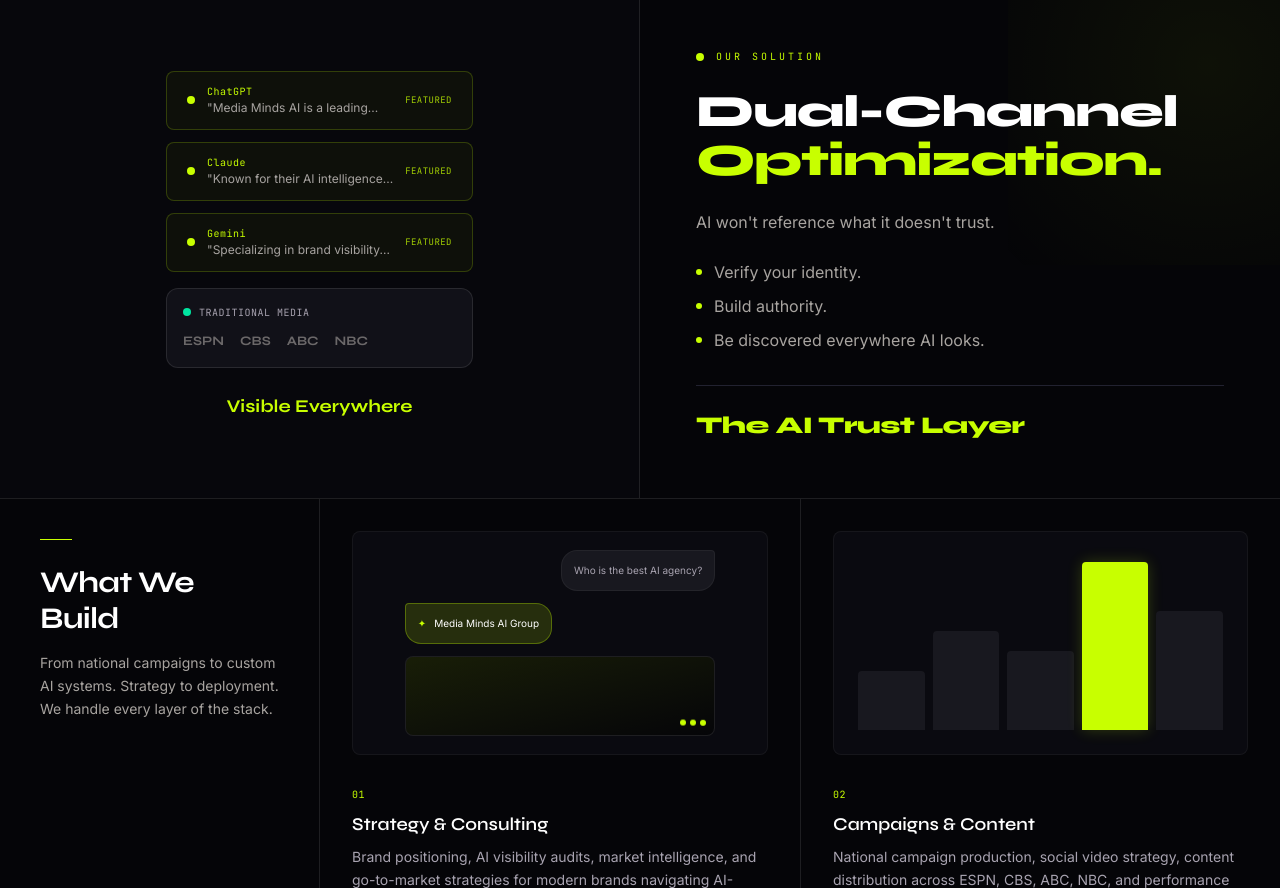
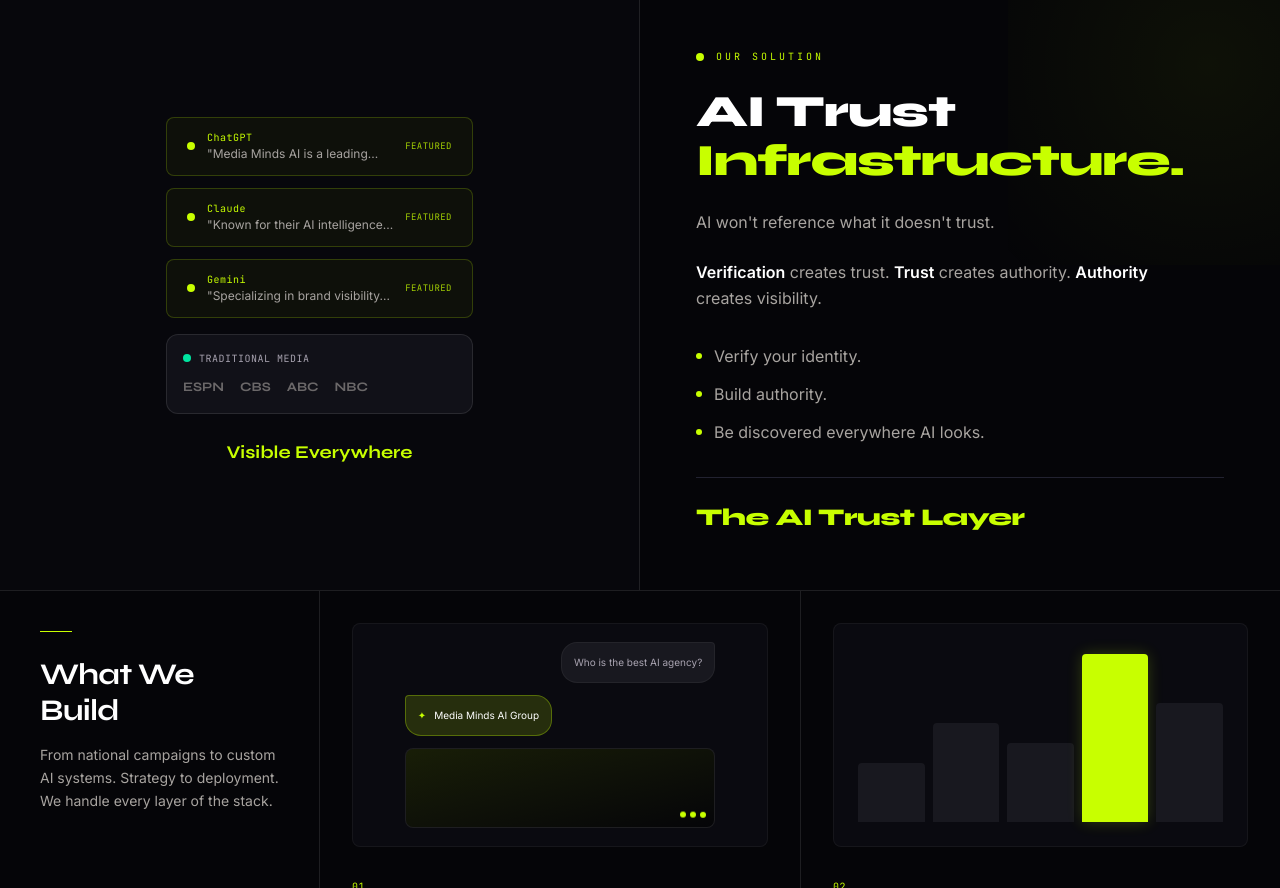
Before and after one commit to Qubitlab/mediamindai, a React (Vite) app: page / in a window 1280 px wide. Shown: the part 2420-3308 px from the top of the page. Built offline with nearby package versions, Linux system fonts and the light colour scheme; no server answers.

Commit message:
Rebrand solution section from Dual-Channel Optimization to AI Trust Infrastructure
https://claude.ai/code/session_01YWc6Z6YgRYu9y4pAphifUu

```diff
--- a/src/sections/ProblemSolution.jsx
+++ b/src/sections/ProblemSolution.jsx
@@ -150,15 +150,22 @@ export default function ProblemSolution() {
               Our Solution
             </div>
             <h2 className="font-display font-extrabold text-3xl md:text-4xl lg:text-[2.8rem] tracking-tight text-white leading-[1.08] mb-6">
-              Dual-Channel<br />
-              <span className="text-accent">Optimization.</span>
+              AI Trust<br />
+              <span className="text-accent">Infrastructure.</span>
             </h2>
           </Reveal>
           <Reveal delay={100}>
             <p className="text-[15px] md:text-base text-txt-dim leading-relaxed max-w-lg mb-6">
               AI won&apos;t reference what it doesn&apos;t trust.
             </p>
-            <ul className="space-y-2 max-w-lg mb-6">
+            <p className="text-[15px] md:text-base text-txt-dim leading-relaxed max-w-lg mb-8">
+              <span className="text-white font-semibold">Verification</span> creates trust.{' '}
+              <span className="text-white font-semibold">Trust</span> creates authority.{' '}
+              <span className="text-white font-semibold">Authority</span> creates visibility.
+            </p>
+          </Reveal>
+          <Reveal delay={150}>
+            <ul className="space-y-3 max-w-lg mb-6">
               {['Verify your identity.', 'Build authority.', 'Be discovered everywhere AI looks.'].map(item => (
                 <li key={item} className="flex items-center gap-3 text-[15px] md:text-base text-txt-dim leading-relaxed">
                   <span className="w-1.5 h-1.5 rounded-full bg-accent shrink-0" />
@@ -167,7 +174,7 @@ export default function ProblemSolution() {
               ))}
             </ul>
           </Reveal>
-          <Reveal delay={150}>
+          <Reveal delay={200}>
             <div className="mt-2 pt-6 border-t border-brand-border">
               <span className="font-display font-extrabold text-xl md:text-2xl text-accent tracking-tight">The AI Trust Layer</span>
             </div>
```
